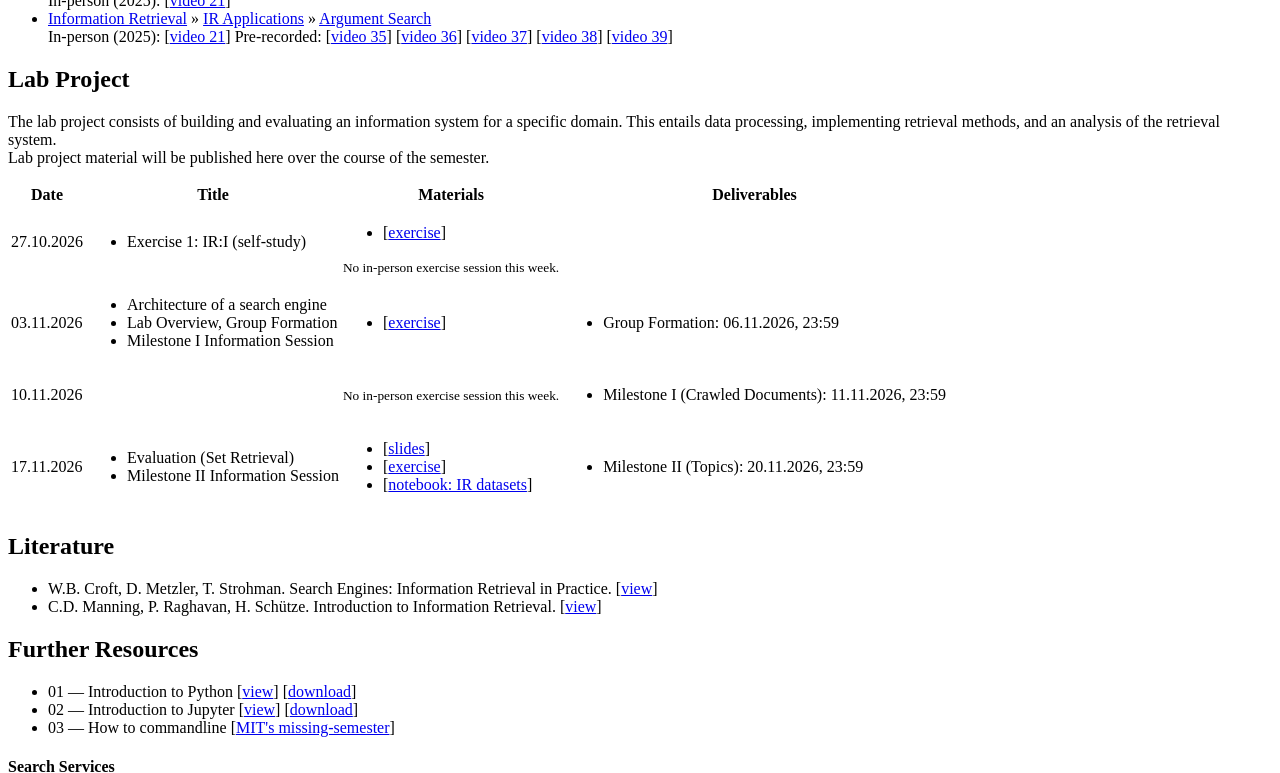
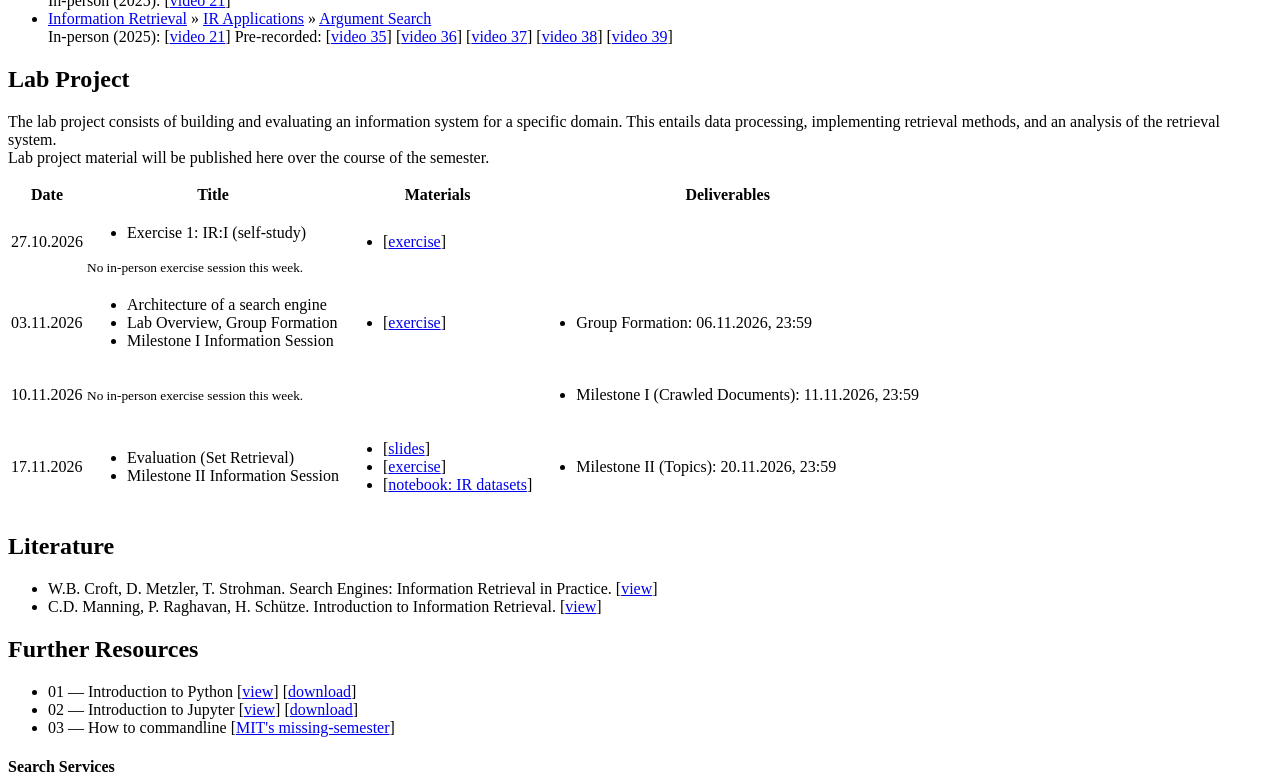
Before and after one commit to temir-org/temir-org.github.io, a Jekyll site: the page built from teaching/information-retrieval-ws26/information-retrieval-ws26.html, in a window 1280 px wide and 900 px high, scrolled down 3331 px, cut to the strip 0-773 px from the top of the window. Built offline with Jekyll 4.4.1, drawn with Linux system fonts in a browser that asks for light colours; a script that is not in the unit is left out.

Commit message:
style: Move hint

```diff
--- a/teaching/information-retrieval-ws26/_includes/sessions.html
+++ b/teaching/information-retrieval-ws26/_includes/sessions.html
@@ -12,14 +12,13 @@
       <td>27.10.2026</td>
       <td><ul class="uk-list uk-list-bullet">
         <li>Exercise 1: IR:I (self-study)</li>
-      </ul></td>
+      </ul>
+        <small>No in-person exercise session this week.</small>
+      </td>
       <td>
         <ul class="uk-list">
           <li>[<a href="./materials/exercise-information-retrieval-wise-2026-sheet1.pdf">exercise</a>]</li>
         </ul>
-        <small>
-          No in-person exercise session this week.
-        </small>
       </td>
       <td></td>
     </tr>
@@ -41,9 +40,9 @@
     <tr>
     <td>10.11.2026</td>
       <td>
+        <small>No in-person exercise session this week.</small>
       </td>
       <td>
-        <small>No in-person exercise session this week.</small>
       </td>
       <td>
         <ul class="uk-list">
```
